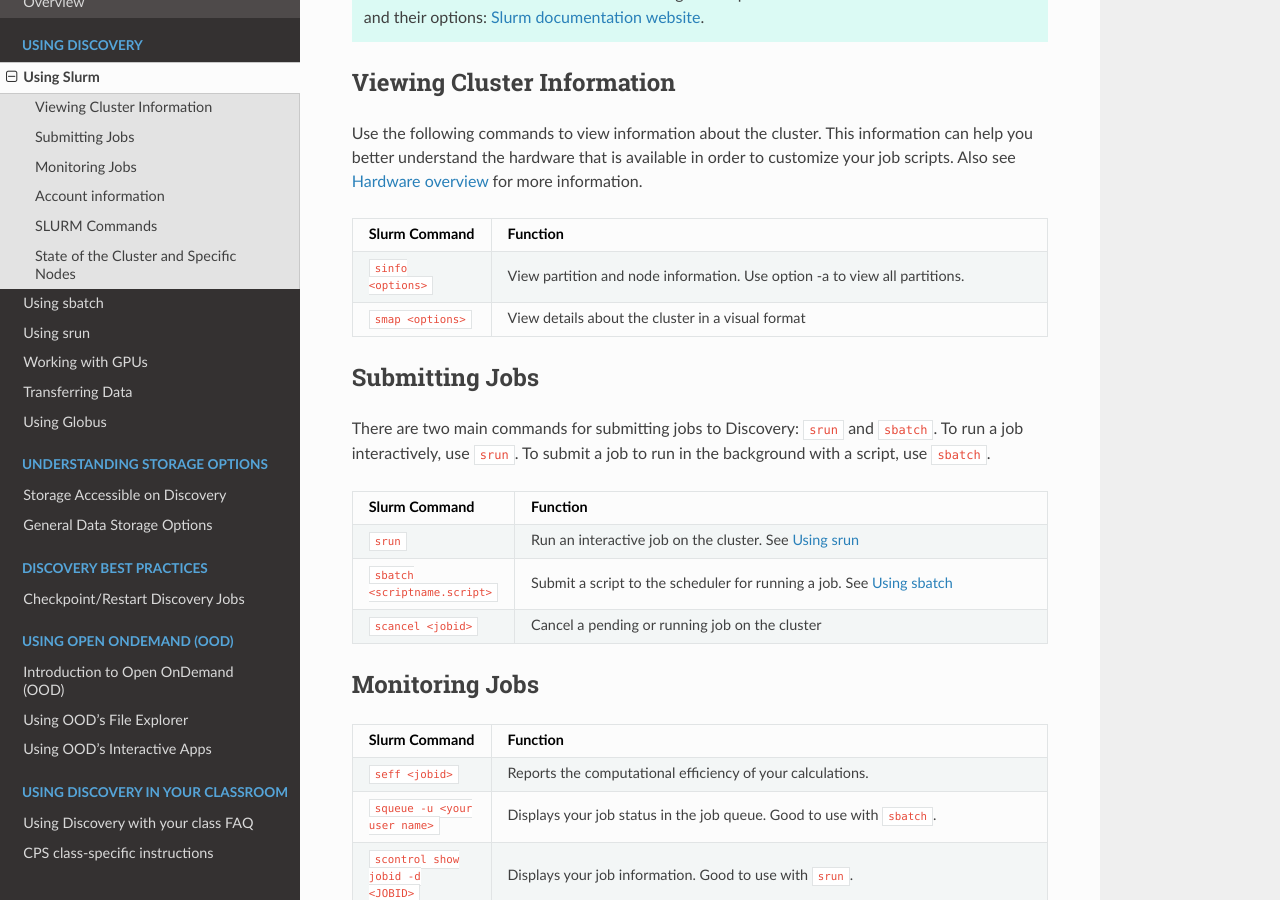
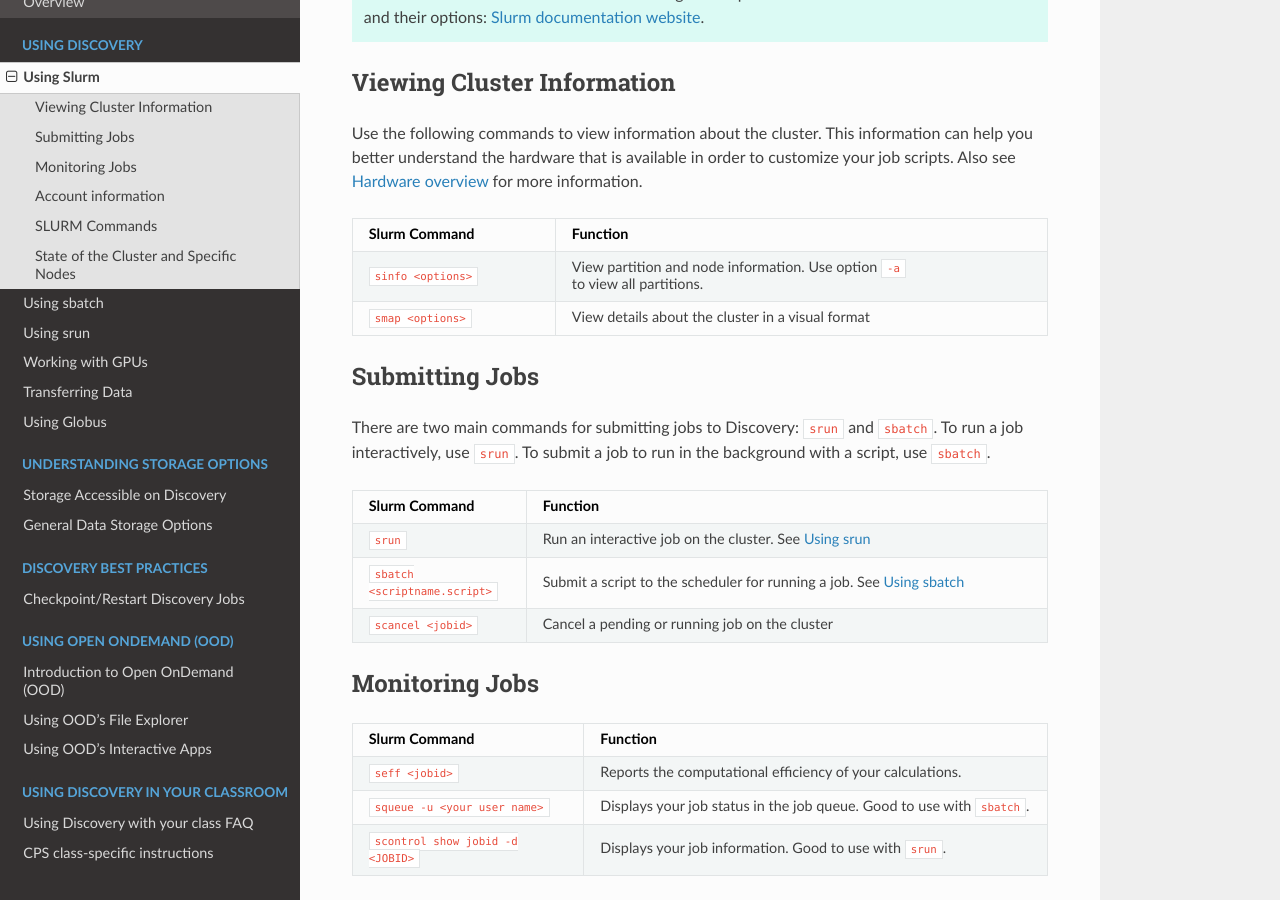
Before and after one commit to northeastern-rc/rc-public-documentation, a Sphinx documentation site: the page built from docs/source/using-discovery/usingslurm.rst, in a window 1280 px wide and 900 px high, scrolled down 630 px. Built offline with Sphinx 7.4.7 and the Read the Docs theme 2.0.0, drawn with Linux system fonts in a browser that asks for light colours; part of the change alters nothing that is shown.

```diff
--- a/docs/source/using-discovery/usingslurm.rst
+++ b/docs/source/using-discovery/usingslurm.rst
@@ -27,13 +27,13 @@ Use the following commands to view information about the cluster. This informati
 hardware that is available in order to customize your job scripts. Also see :ref:`hardware_overview` for more information.
 
 .. list-table::
-   :widths: 20 100
+   :widths: 35 85
    :header-rows: 1
 
    * - Slurm Command
      - Function
    * - ``sinfo <options>``
-     - View partition and node information. Use option -a to view all partitions.
+     - View partition and node information. Use option ``-a`` to view all partitions.
    * - ``smap <options>``
      - View details about the cluster in a visual format
 
@@ -46,7 +46,7 @@ There are two main commands for submitting jobs to Discovery: ``srun`` and ``sba
 To run a job interactively, use ``srun``. To submit a job to run in the background with a script, use ``sbatch``.
 
 .. list-table::
-   :widths: 20 100
+   :widths: 30 90
    :header-rows: 1
 
    * - Slurm Command
@@ -62,7 +62,7 @@ Monitoring Jobs
 ===============
 
 .. list-table::
-   :widths: 20 100
+   :widths: 40 80
    :header-rows: 1
 
    * - Slurm Command
```
